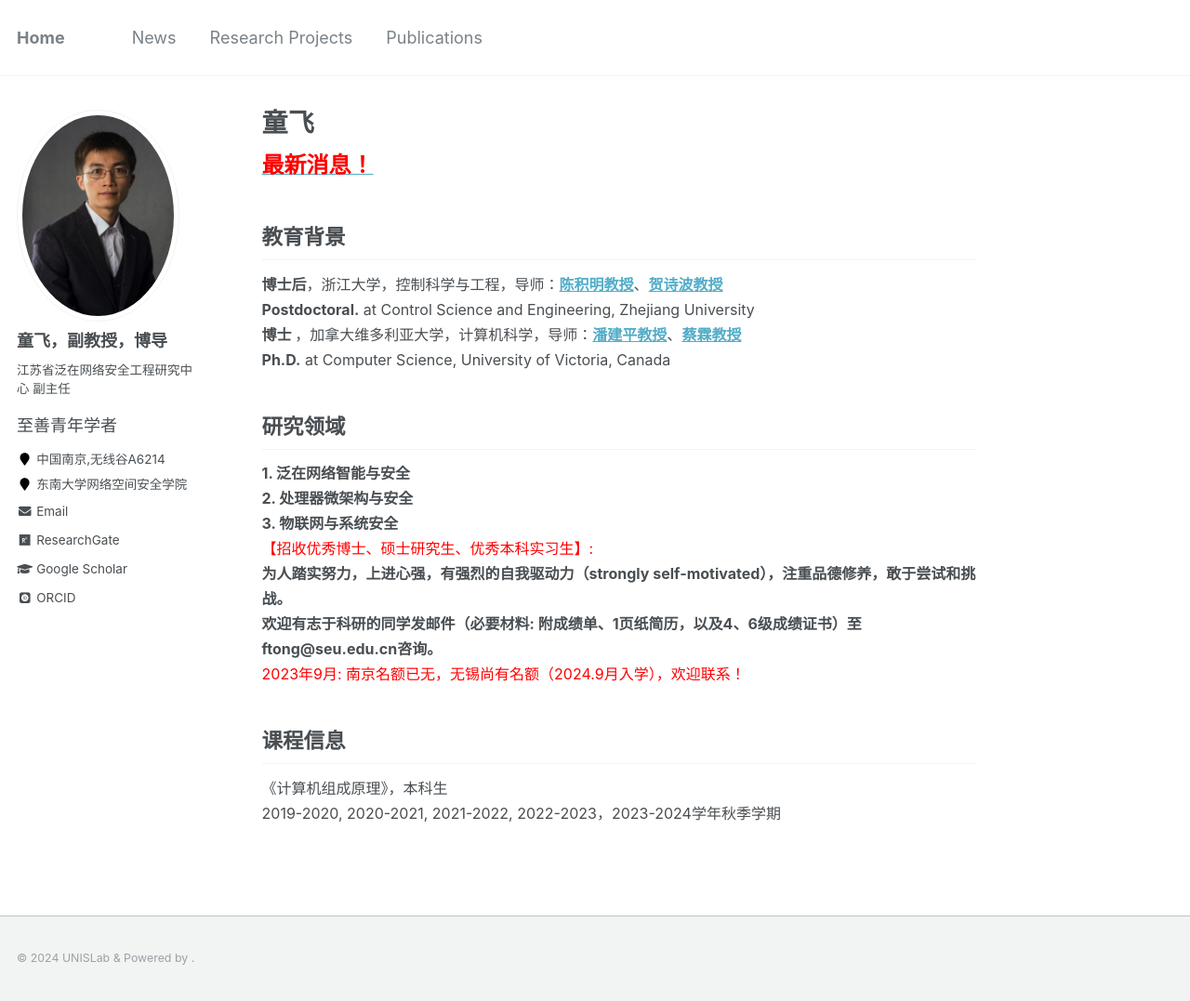
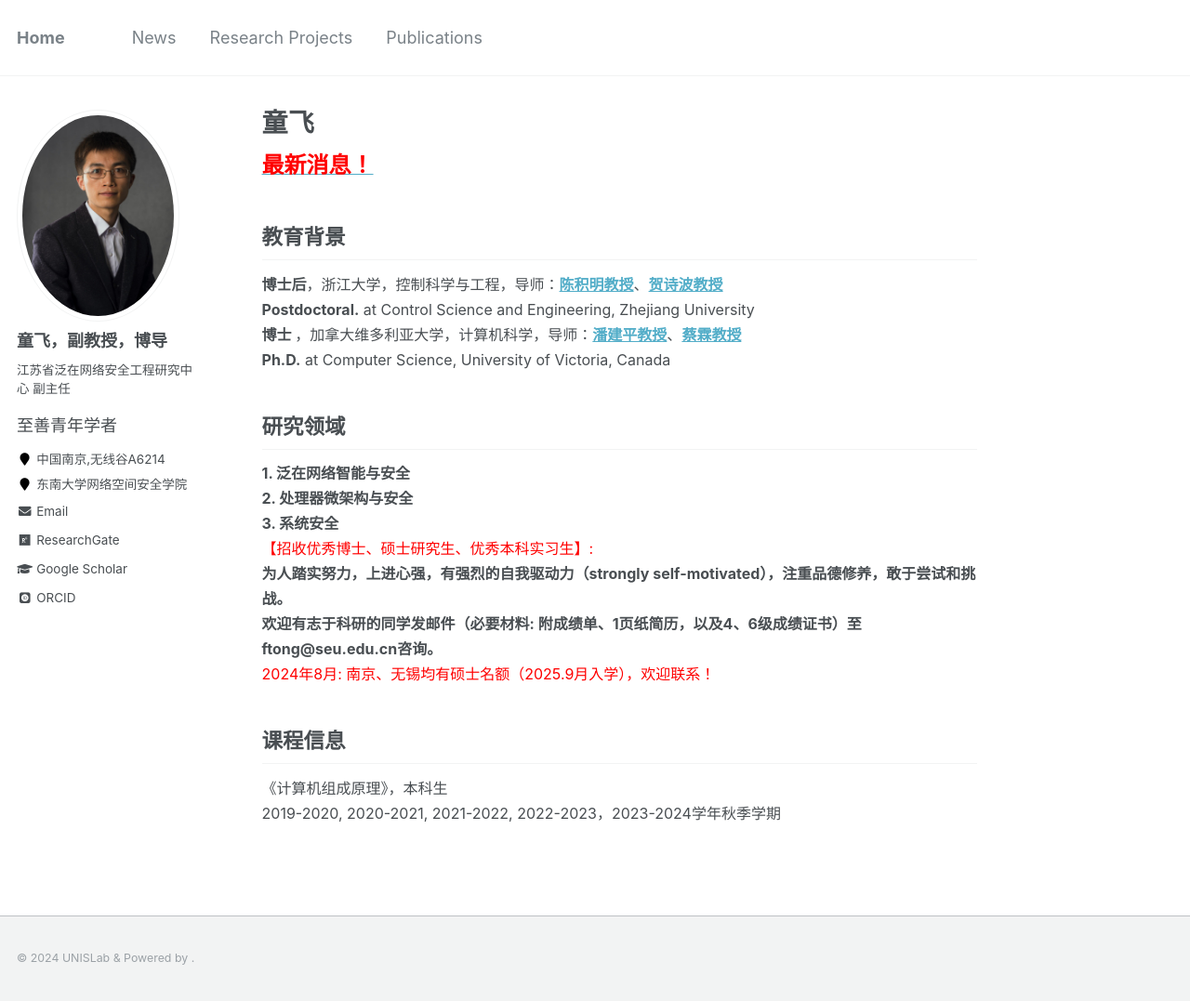
Before and after one commit to fei-tong/fei-tong.github.io, a Jekyll site: the page built from _pages/about.md, in a window 1280 px wide and 1077 px high. Shown: the whole window at 93% size. Built offline with Jekyll 4.4.1, drawn with Linux system fonts in a browser that asks for light colours; some web fonts are replaced.

Commit message:
Update about.md

```diff
--- a/_pages/about.md
+++ b/_pages/about.md
@@ -23,11 +23,11 @@ redirect_from:
 <font size="3">
 <b>1.  泛在网络智能与安全</b><br>
 <b>2.  处理器微架构与安全</b><br>
-<b>3.  物联网与系统安全</b><br>
+<b>3.  系统安全</b><br>
 <font color="red">【招收优秀博士、硕士研究生、优秀本科实习生】:</font><br>
 <b>为人踏实努力，上进心强，有强烈的自我驱动力（strongly self-motivated），注重品德修养，敢于尝试和挑战。</b><br>
 <b>欢迎有志于科研的同学发邮件（必要材料: 附成绩单、1页纸简历，以及4、6级成绩证书）至 ftong@seu.edu.cn咨询。</b><br>
-<font color="red">2023年9月: 南京名额已无，无锡尚有名额（2024.9月入学），欢迎联系！</font>
+<font color="red">2024年8月: 南京、无锡均有硕士名额（2025.9月入学），欢迎联系！</font>
 </font>
 
 ## 课程信息
```
